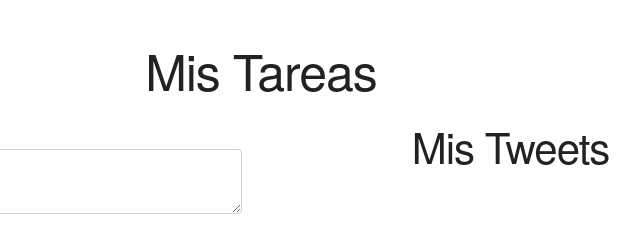
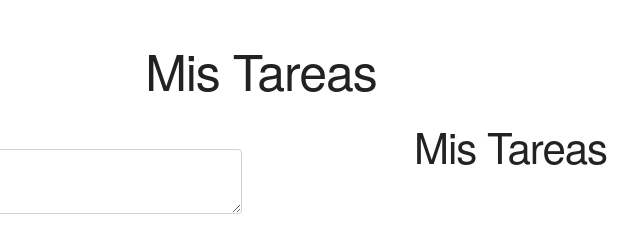
Before and after one commit to davibern/Tareas, a plain HTML site: page index.html in a window 1280 px wide. Shown: the top 232 px of the page, 379-1019 px from the left. Drawn offline with Linux system fonts and the light colour scheme.

Commit message:
Cambio de texto del h2 de tweet a tareas

```diff
--- a/index.html
+++ b/index.html
@@ -25,7 +25,7 @@
                     </form>
                 </div>
                 <div class="six columns">
-                    <h2>Mis Tweets</h2>
+                    <h2>Mis Tareas</h2>
                     <div id="lista-tweets"></div>
                 </div>
             </div>
```
